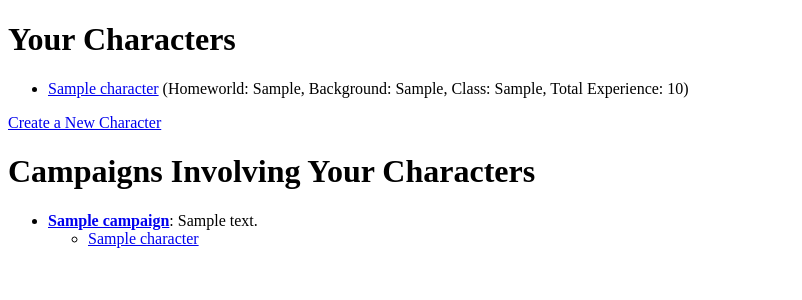
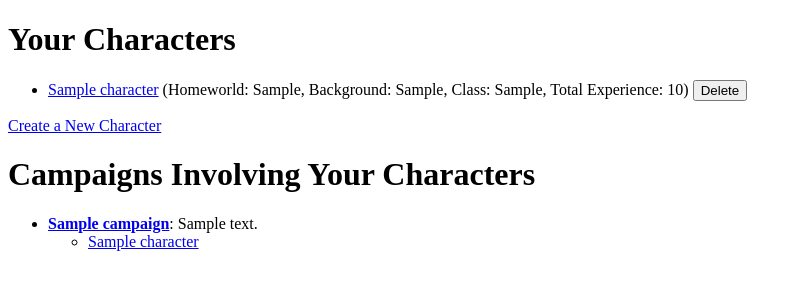
Before and after one commit to Huhlicheck/DH2_supplement, a Django app: page /characters/ in a window 1280 px wide. Shown: the top 300 px of the page, without its empty margins (0-802 px from the left). Run offline with Django 5.2, Linux system fonts and the light colour scheme; a user stored in the database is signed in; tables that the repository leaves empty hold one stand-in row (values such as "Sample post").

Commit message:
add char delete

```diff
--- a/DH2/characters/templates/characters/character_list.html
+++ b/DH2/characters/templates/characters/character_list.html
@@ -12,6 +12,10 @@
                 <li>
                     <a href="{% url 'characters:character_detail' character.name %}">{{ character.name }}</a>
                     (Homeworld: {{ character.character_homeworld }}, Background: {{ character.character_class }}, Class: {{ character.character_class }}, Total Experience: {{ character.experience_total }})
+                    <form action="{% url 'characters:delete_character' character_name=character.name %}" method="post" style="display:inline;">
+                        {% csrf_token %}
+                        <button type="submit" class="btn btn-danger" onclick="return confirm('Are you sure you want to delete this character?');">Delete</button>
+                    </form>
                 </li>
             {% endfor %}
         </ul>
--- a/DH2/characters/urls.py
+++ b/DH2/characters/urls.py
@@ -7,6 +7,7 @@ urlpatterns = [
     path("", views.character_list, name="character_list"),
     path("create/", views.create_character, name="create_character"),
     path("create_campaign/", views.create_campaign, name="create_campaign"),
+    path("delete/<str:character_name>/", views.delete_character, name="delete_character"),
     path("<str:character_name>/", views.character_detail, name="character_detail"),
     path('campaign/<str:campaign_name>/', views.campaign_detail, name='campaign_detail'),
 ]
--- a/DH2/characters/views.py
+++ b/DH2/characters/views.py
@@ -39,6 +39,18 @@ def create_character(request):
 
 
 @login_required
+def delete_character(request, character_name):
+    character = get_object_or_404(Character, name=character_name, player=request.user)
+
+    if request.method == "POST":
+        character.delete()
+        return redirect("characters:character_list")  # Redirect to the character list after deletion
+
+    # If someone tries to access the URL with GET, just redirect to the character list
+    return redirect("characters:character_list")
+
+
+@login_required
 def campaign_detail(request, campaign_name):
     campaign = get_object_or_404(Campaign, name=campaign_name)
     characters = campaign.characters.exclude(player=campaign.campaign_master) # Separate characters based on the campaign master and other players
```
